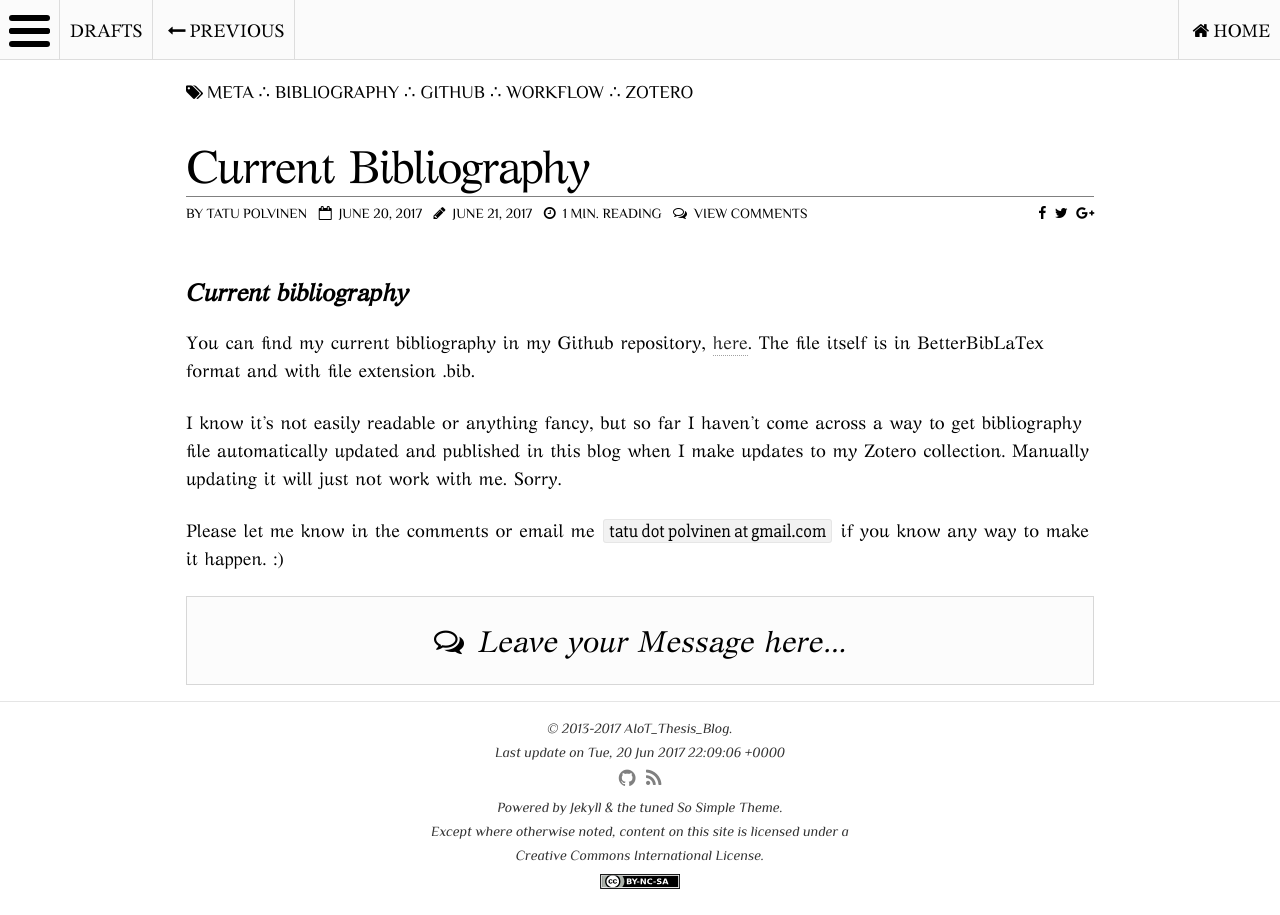
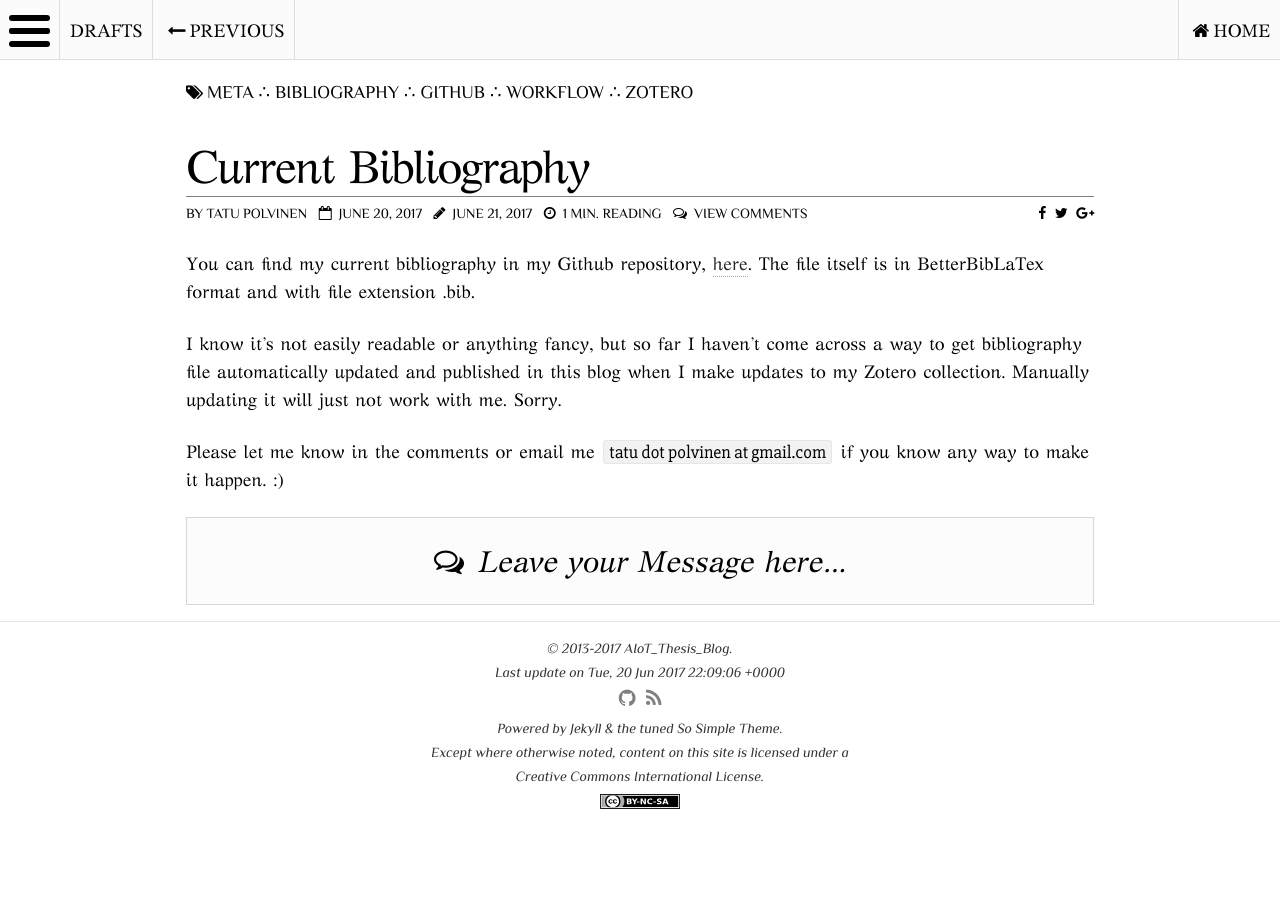
Before and after one commit to tpolvinen/tpolvinen.github.io, a Jekyll site: the page built from _posts/drafts/2017-06-21-Bibliography.md, in a window 1280 px wide. Built offline with Jekyll 4.4.1, drawn with Linux system fonts in a browser that asks for light colours; nearby versions of some CDN libraries; comment, search, counter and statistics services are not loaded.

```diff
--- a/_posts/drafts/2017-06-21-Bibliography.md
+++ b/_posts/drafts/2017-06-21-Bibliography.md
@@ -12,7 +12,6 @@
 hidelogo: true
 relatedposts:
 ---
-#### Current bibliography
 You can find my current bibliography in my Github repository, [here](https://github.com/tpolvinen/Agri/blob/master/bib/agri.bib).
 The file itself is in BetterBibLaTex format and with file extension .bib.
 
```
